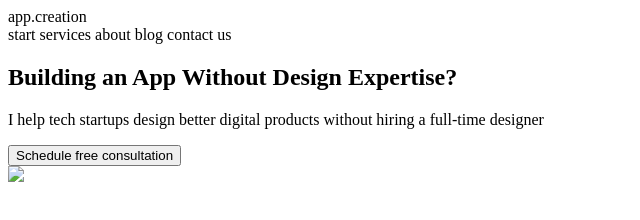
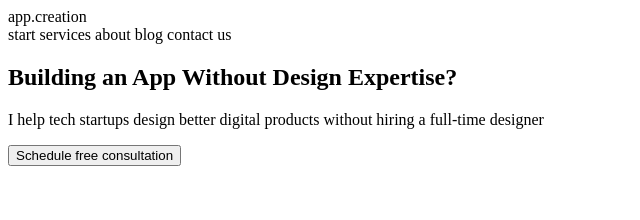
Before and after one commit to WebHeroSchool/razrabotka, a plain HTML site: page index.html in a window 1280 px wide. Shown: the full height of the page, 0-640 px from the left. Drawn offline with Linux system fonts and the light colour scheme.

Commit message:
no message

```diff
--- a/index.html
+++ b/index.html
@@ -22,7 +22,7 @@
 			<button>Schedule free consultation</button>
 		</main>
 		<div>
-			<img src="Frame.png">
+			<img>
 		</div>
 	</section>
 </body>
```
